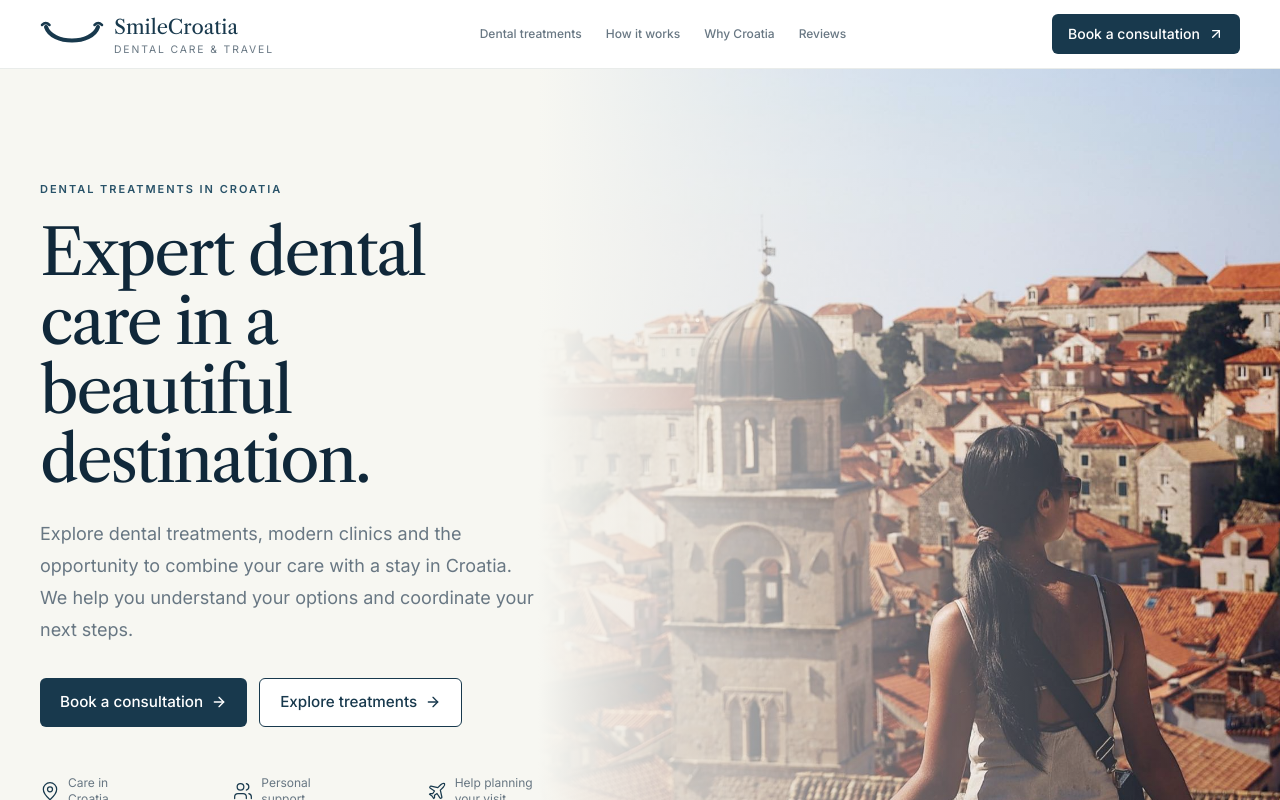
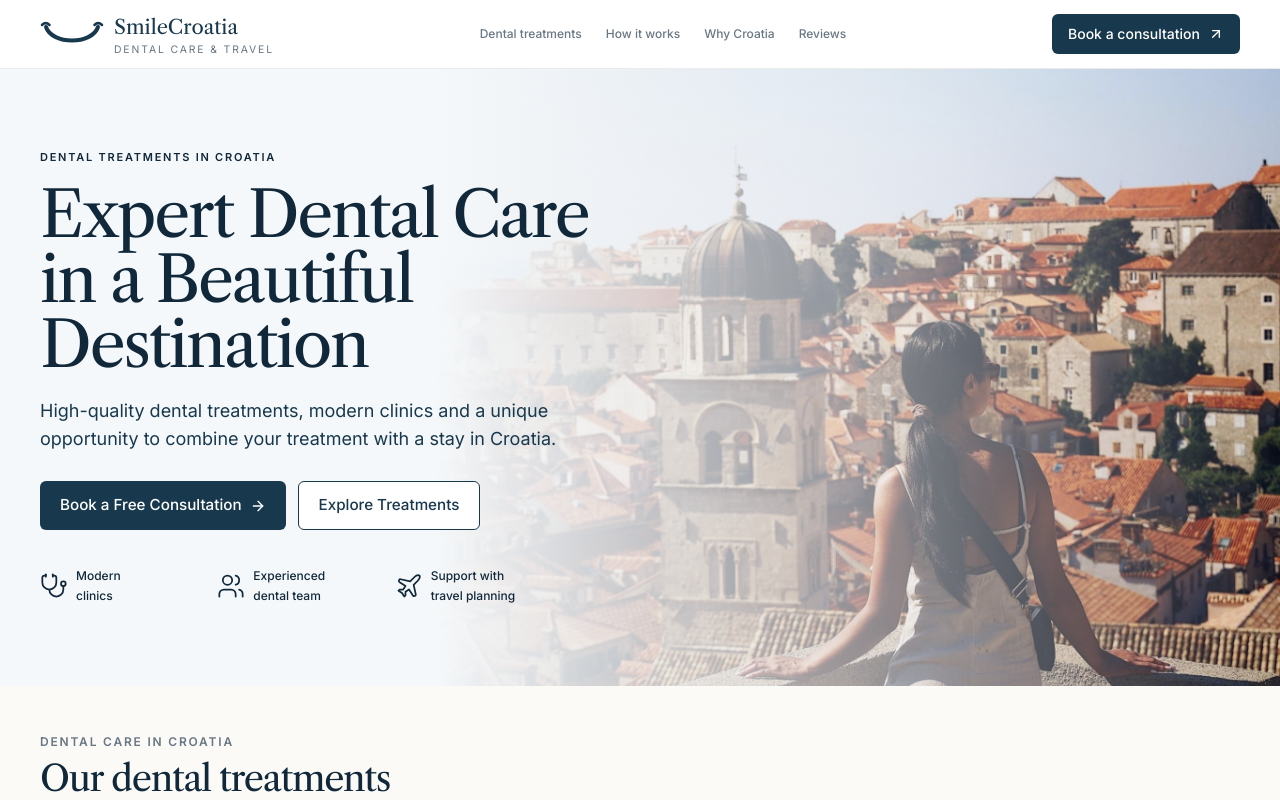
Before and after one commit to ivansusac2209/SmileCroatia, a Vue app: page / in a window 1280 px wide. Shown: the top 800 px of the page. Built offline with nearby package versions, Linux system fonts and the light colour scheme.

Commit message:
Align homepage sections with provided SmileCroatia design

```diff
--- a/src/components/home/HeroSection.vue
+++ b/src/components/home/HeroSection.vue
@@ -1,35 +1,31 @@
 <script setup lang="ts">
-import { ArrowRight, MapPin, Users, Plane } from 'lucide-vue-next'
+import { ArrowRight, Globe2, Users, Plane, Stethoscope } from 'lucide-vue-next'
 import BaseButton from '@/components/ui/BaseButton.vue'
 </script>
 
 <template>
-  <section class="relative isolate overflow-hidden bg-surface">
-    <div class="relative h-64 sm:h-80 lg:absolute lg:inset-y-0 lg:right-0 lg:h-auto lg:w-[58%]">
-      <img src="/images/hero.jpg" alt="Croatia’s Adriatic coast, a destination for your dental care journey" class="h-full w-full object-cover" fetchpriority="high" />
-      <div class="absolute inset-0 hidden bg-gradient-to-r from-surface via-surface/35 to-transparent lg:block" />
-      <div class="absolute inset-x-0 bottom-0 h-20 bg-gradient-to-t from-surface to-transparent lg:hidden" />
-      <div class="absolute bottom-5 right-5 hidden items-center gap-2 border border-white/60 bg-white/90 px-4 py-2 text-xs font-medium text-navy-900 shadow-sm backdrop-blur sm:flex lg:bottom-8 lg:right-8">
-        <MapPin class="size-4" /> Dental care in Croatia
-      </div>
+  <section class="relative isolate overflow-hidden bg-[#f5f8fa]">
+    <div class="absolute inset-0 -z-10 lg:left-[34%]">
+      <img src="/images/hero.jpg" alt="The Croatian Adriatic coast, a destination for your dental care journey" class="h-full w-full object-cover object-center" fetchpriority="high" />
+      <div class="absolute inset-0 bg-gradient-to-r from-[#f5f8fa] via-[#f5f8fa]/90 to-[#f5f8fa]/10 lg:via-[#f5f8fa]/55 lg:to-transparent" />
     </div>
-    <div class="container-page relative pt-7 pb-12 sm:pt-10 lg:py-24 xl:py-28">
-      <div class="max-w-xl lg:max-w-[35rem]">
-        <p class="text-[11px] font-semibold tracking-[0.18em] text-navy-700">DENTAL TREATMENTS IN CROATIA</p>
-        <h1 class="mt-5 text-4xl leading-[1.08] text-navy-900 sm:text-5xl lg:max-w-[31rem] lg:text-[3.75rem] xl:text-[4rem]">
-          Expert dental care in a beautiful destination.
+    <div class="container-page relative flex min-h-[540px] items-center py-12 sm:py-16 lg:min-h-[500px] lg:py-20">
+      <div class="max-w-2xl">
+        <p class="text-[11px] font-semibold tracking-[0.16em] text-navy-900">DENTAL TREATMENTS IN CROATIA</p>
+        <h1 class="mt-4 max-w-2xl text-4xl leading-[1.02] text-navy-900 sm:text-5xl lg:text-[3.65rem] xl:text-[4rem]">
+          Expert Dental Care<br class="hidden sm:block" /> in a Beautiful Destination
         </h1>
-        <p class="mt-6 max-w-lg text-base leading-7 text-muted sm:text-lg sm:leading-8">
-          Explore dental treatments, modern clinics and the opportunity to combine your care with a stay in Croatia. We help you understand your options and coordinate your next steps.
+        <p class="mt-5 max-w-xl text-base leading-7 text-navy-800 sm:text-lg">
+          High-quality dental treatments, modern clinics and a unique opportunity to combine your treatment with a stay in Croatia.
         </p>
-        <div class="mt-8 flex flex-col gap-3 sm:flex-row">
-          <BaseButton :to="{ name: 'contact-details' }">Book a consultation <ArrowRight class="size-4" /></BaseButton>
-          <BaseButton :to="{ path: '/', hash: '#dental-treatments' }" variant="outline">Explore treatments <ArrowRight class="size-4" /></BaseButton>
+        <div class="mt-7 flex flex-col gap-3 sm:flex-row">
+          <BaseButton :to="{ name: 'contact-details' }">Book a Free Consultation <ArrowRight class="size-4" /></BaseButton>
+          <BaseButton :to="{ path: '/', hash: '#dental-treatments' }" variant="outline">Explore Treatments</BaseButton>
         </div>
-        <ul class="mt-10 grid grid-cols-3 gap-3 text-xs text-muted sm:gap-5 lg:mt-12">
-          <li class="flex items-center gap-2"><MapPin class="size-5 shrink-0 text-navy-800" stroke-width="1.5" /><span>Care in<br />Croatia</span></li>
-          <li class="flex items-center gap-2"><Users class="size-5 shrink-0 text-navy-800" stroke-width="1.5" /><span>Personal<br />support</span></li>
-          <li class="flex items-center gap-2"><Plane class="size-5 shrink-0 text-navy-800" stroke-width="1.5" /><span>Help planning<br />your visit</span></li>
+        <ul class="mt-9 grid max-w-lg grid-cols-3 gap-3 text-xs font-medium leading-5 text-navy-900 sm:gap-5">
+          <li class="flex items-center gap-2"><Stethoscope class="size-7 shrink-0" stroke-width="1.5" /><span>Modern<br />clinics</span></li>
+          <li class="flex items-center gap-2"><Users class="size-7 shrink-0" stroke-width="1.5" /><span>Experienced<br />dental team</span></li>
+          <li class="flex items-center gap-2"><Plane class="size-7 shrink-0" stroke-width="1.5" /><span>Support with<br />travel planning</span></li>
         </ul>
       </div>
     </div>
```
